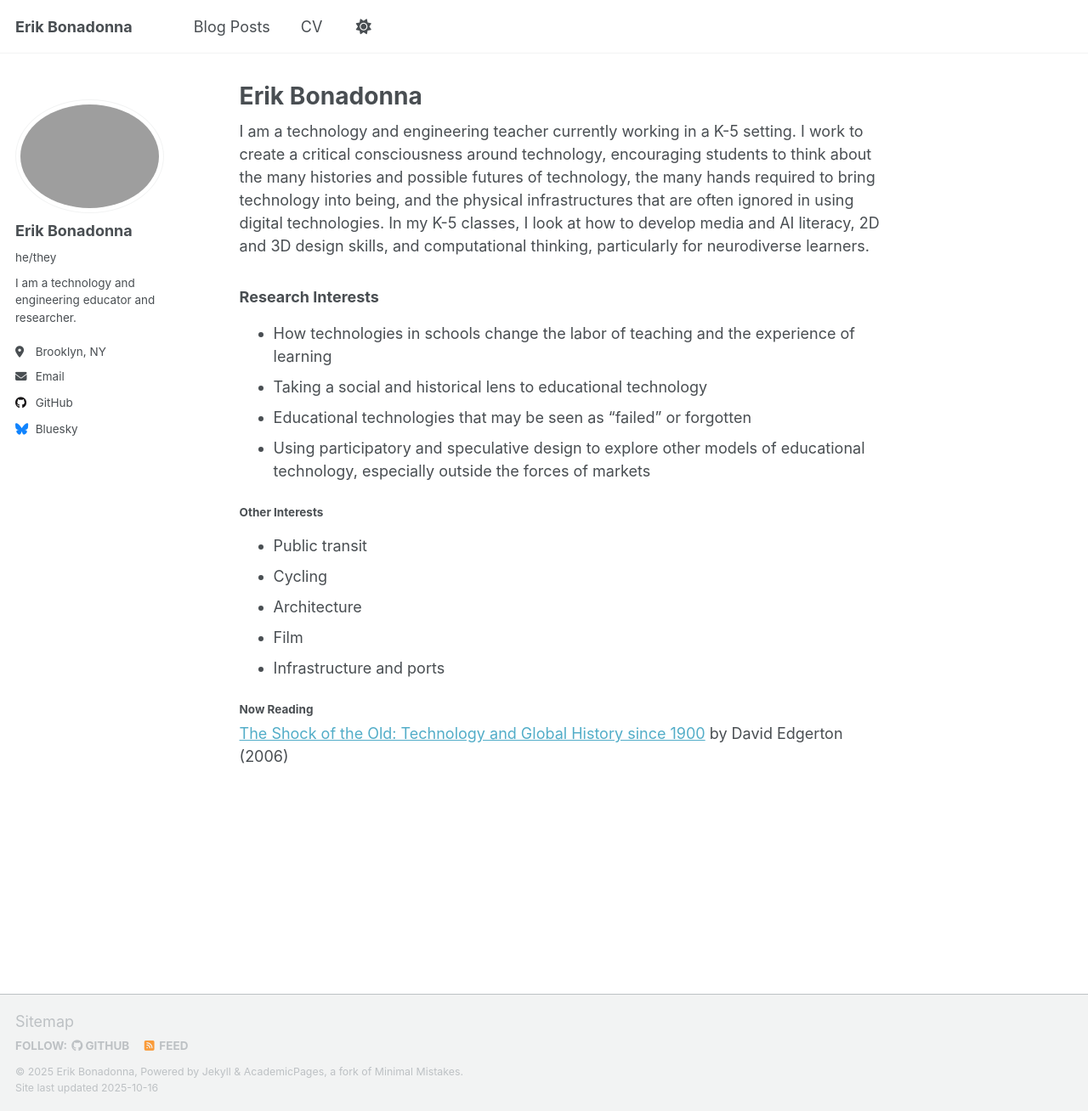
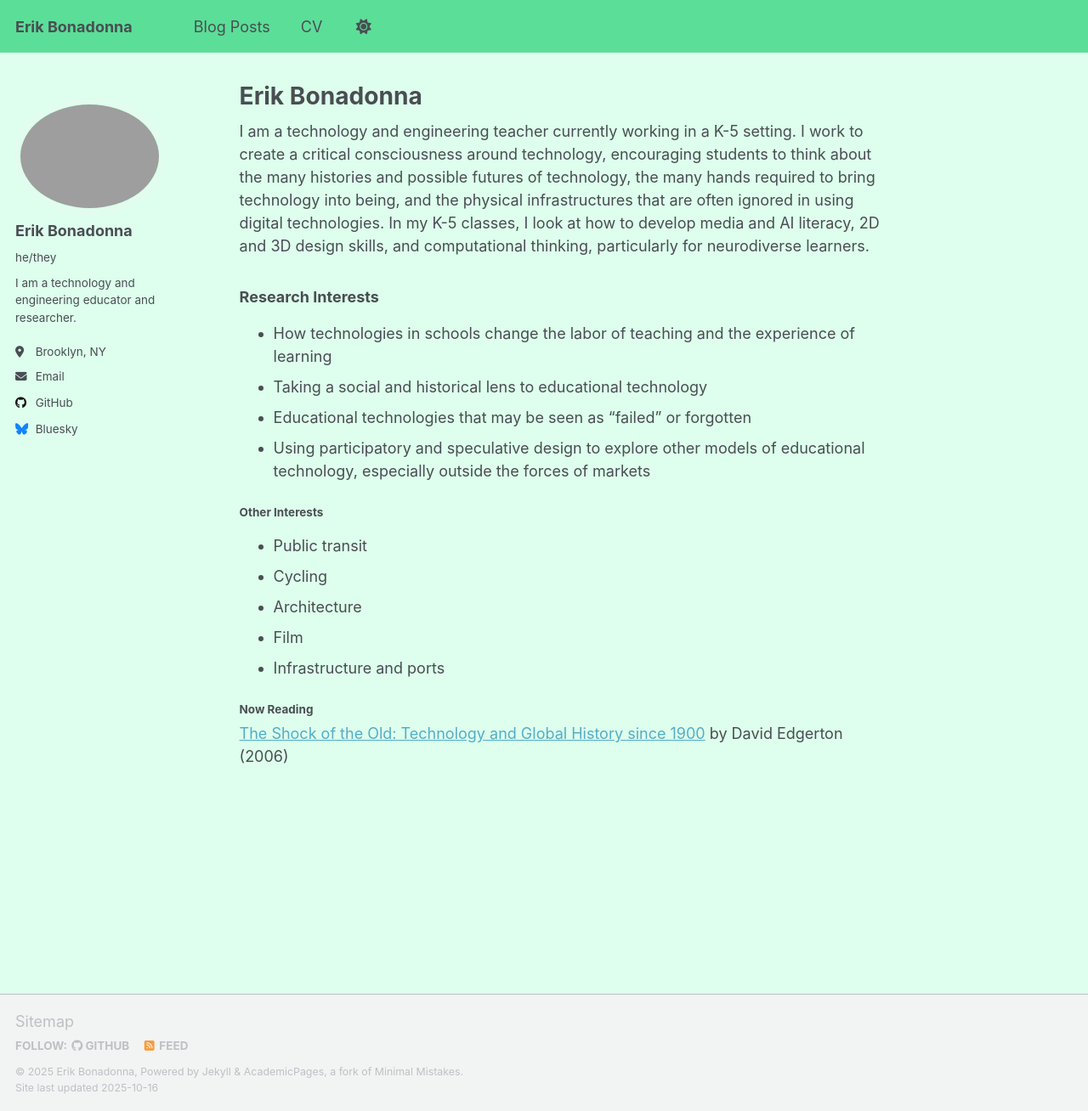
Before and after one commit to lichenpunk/lichenpunk.github.io, a Jekyll site: the page built from _pages/about.md, in a window 1280 px wide and 1308 px high. Shown: the whole window at 85% size. Built offline with Jekyll 4.4.1, drawn with Linux system fonts in a browser that asks for light colours; a script that is not in the unit is left out.

Commit message:
Changed theme colors - in _navigation, _masthead and _default_light

```diff
--- a/_sass/layout/_masthead.scss
+++ b/_sass/layout/_masthead.scss
@@ -4,7 +4,8 @@
 
 .masthead {
   position: fixed;
-  background: var(--global-bg-color);
+ /* background: var(--global-bg-color);*/
+ background: #5bde98;
   height: fit-content;
   top: 0;
   width: 100%;
@@ -55,7 +56,8 @@
 }
 
 .masthead__menu-item {
-  background-color: var(--global-bg-color);
+  /*background-color: var(--global-bg-color);*/
+   background-color: #5bde98;
   display: block;
   list-style-type: none;
   white-space: nowrap;
--- a/_sass/layout/_navigation.scss
+++ b/_sass/layout/_navigation.scss
@@ -175,7 +175,8 @@
 .greedy-nav {
   position: relative;
   min-width: 250px;
-  background: var(--global-bg-color);
+ /* background: var(--global-bg-color);*/
+   background: #5bde98;
 
   a {
     display: block;
--- a/_sass/theme/_default_light.scss
+++ b/_sass/theme/_default_light.scss
@@ -29,7 +29,7 @@ $sidebar-screen-min-width   : 1024px;
 /* Default light theme for the site */
 :root {
     --global-base-color                 : #{$gray};
-    --global-bg-color                   : #fff;
+    --global-bg-color                   : #deffed;
     --global-footer-bg-color            : #f2f3f3;
     --global-border-color               : #{$lighter-gray};
     --global-dark-border-color          : #bdc1c4;
```
